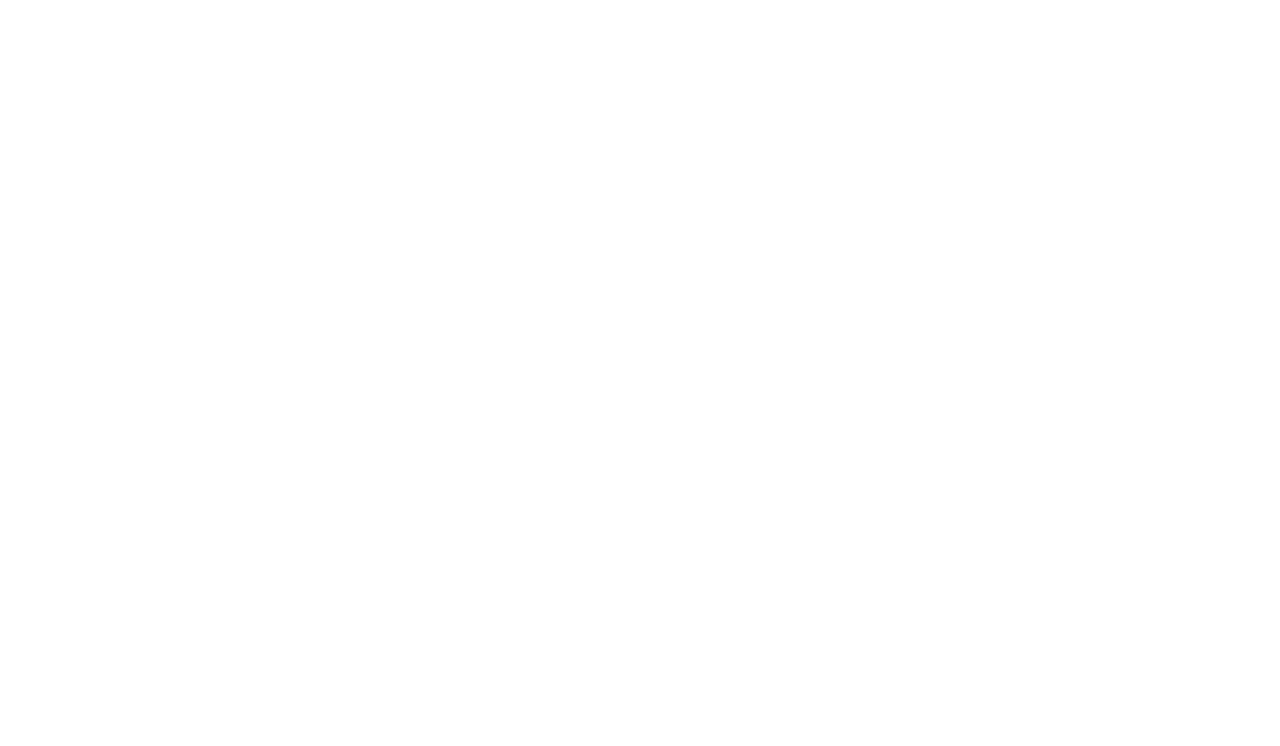
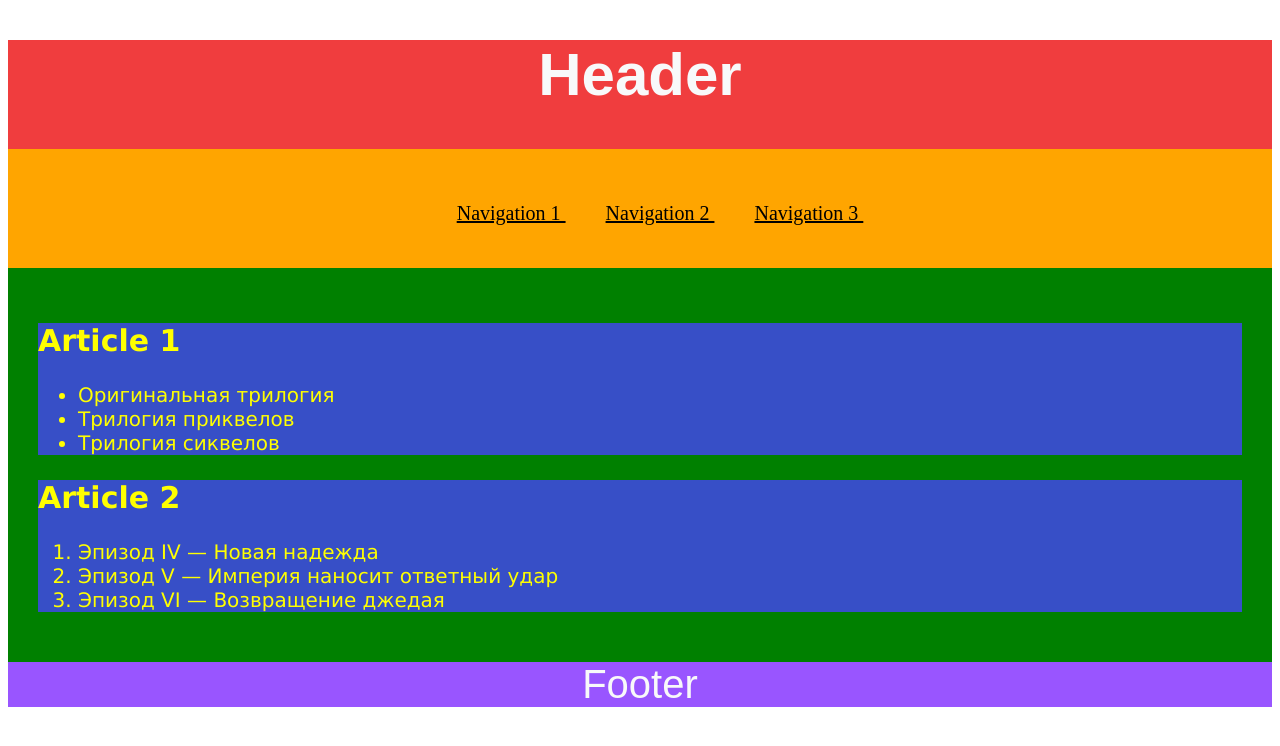
Before and after one commit to js-tasks-ru/htmlcss-20210610_alexandrkonuhov, a website: page 02-dz0/01-semantic-mockup/solution.html in a window 1280 px wide. Drawn offline with Linux system fonts and the light colour scheme.

Commit message:
Сделал задание по семантике

```diff
--- /dev/null
+++ b/02-dz0/01-semantic-mockup/solution.css
@@ -0,0 +1,40 @@
+header {
+    background: #F03D3E;
+    text-align: center;
+}
+nav {
+    background: #FFA500;
+    font-size: 20px;
+    margin-bottom:10px;
+    padding: 30px;
+    white-space: pre;
+}
+h1 {
+    font-size: 60px;
+    font-family: "Arial", sans-serif;
+    color: #F8F9FA;
+}
+main {
+    background: green;
+    padding-top: 30px;
+    padding-bottom: 30px;
+    margin-top: -20px;
+}
+article {
+    margin-left: 30px;
+    margin-right: 30px;
+    background: #374FC7;
+    font-size: 20px;
+    font-family: "Verdana", sans-serif;
+    color: yellow;
+}
+footer {
+    background: #9955ff;
+    text-align: center;
+    font-size: 40px;
+    font-family: "Arial", sans-serif;
+    color: #F8F9FA;
+}
+a {
+    text-decoration: underline;
+}
--- a/02-dz0/01-semantic-mockup/solution.html
+++ b/02-dz0/01-semantic-mockup/solution.html
@@ -1,4 +1,37 @@
 <!DOCTYPE html>
 <html lang="ru">
-    <!-- Ваше решение -->
+<head>
+    <meta charset='utf-8'>
+    <title>Семантика</title>
+    <link rel="stylesheet" href="solution.css">
+</head>
+<body>
+<header>
+    <h1>Header</h1>
+    <nav>
+        <a>Navigation 1 </a>        <a>Navigation 2 </a>        <a>Navigation 3 </a>
+    </nav>
+</header>
+<main>
+    <article class='up'>
+        <h2>Article 1</h2>
+        <ul>
+            <li>Оригинальная трилогия</li>
+            <li>Трилогия приквелов</li>
+            <li>Трилогия сиквелов</li>
+        </ul>
+    </article>
+    <article class='down'>
+        <h2>Article 2</h2>
+        <ol>
+            <li>Эпизод IV — Новая надежда</li>
+            <li>Эпизод V — Империя наносит ответный удар</li>
+            <li>Эпизод VI — Возвращение джедая</li>
+        </ol>
+    </article>
+</main>
+<footer>
+    Footer
+</footer>
+</body>
 </html>
```
